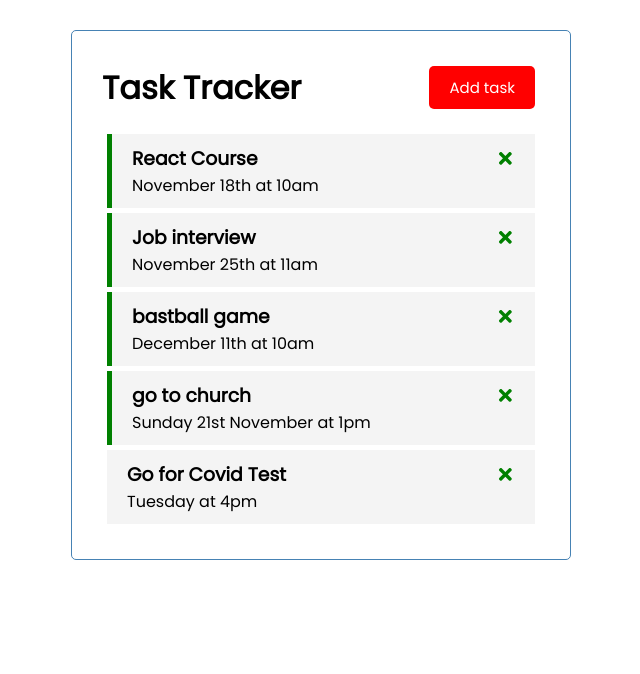
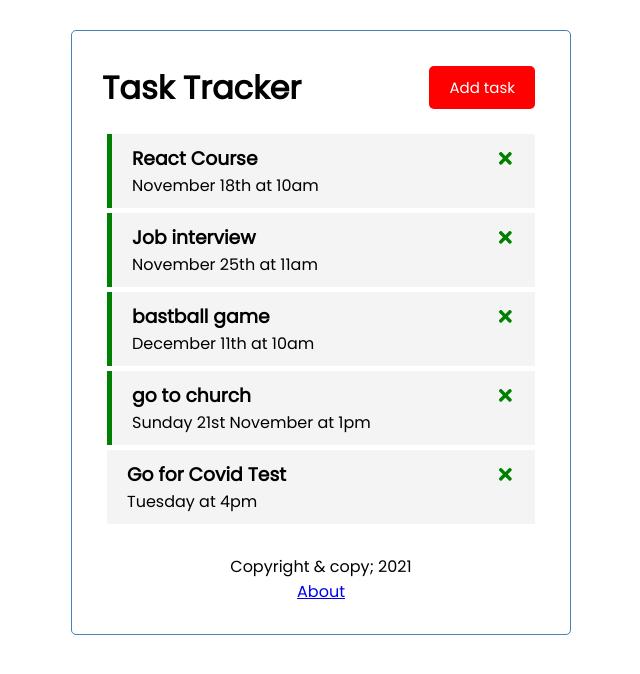
Before and after one commit to ike-agu/react-task-tracker, a React (Create React App) app: page / in a window 1280 px wide. Shown: the top 674 px of the page, without its empty margins (319-959 px from the left). Built offline with nearby package versions, Linux system fonts and the light colour scheme; data requests are answered from the project's data file.

Commit message:
added footer and about page

```diff
--- a/src/App.js
+++ b/src/App.js
@@ -1,7 +1,10 @@
 import {useState, useEffect} from  'react'
+import {BrowserRouter as Router, Route} from 'react-router-dom'
 import Header from './components/Header'
 import Tasks from './components/Tasks'
 import AddTask from './components/AddTask'
+import Footer from './components/Footer'
+import About from './components/About'
 
 function App() {
   const [showAddTask, setShowAddTask] = useState(false)
@@ -83,19 +86,22 @@
       task.id === id? {...task, reminder : data.reminder} : task
     )
   )
+}
+  return (
+    <Router>
 
-}
+      <div className="container">
+        <Header onAdd={()=> setShowAddTask(!showAddTask)} showAdd={showAddTask}/>
+          { showAddTask && <AddTask onAdd = {addTask}/>}
+          {tasks.length > 0 ? (
+         <Tasks tasks={tasks} onDelete =
+        { deleteTask } onToggle = {toggleReminder}/> ) : ('No tasks to display')}
 
+      <Footer/>
+      </div>
+      </Router>
 
-  return (
-    <div className="container">
-     <Header onAdd={()=> setShowAddTask(!showAddTask)} showAdd={showAddTask}/>
-     { showAddTask && <AddTask onAdd = {addTask}/>}
-     {tasks.length > 0 ? (
-     <Tasks tasks={tasks} onDelete =
-     { deleteTask } onToggle = {toggleReminder}/> ) : ('No tasks to display')}
-    </div>
-  );
+  )
 }
 
 export default App;
--- /dev/null
+++ b/src/components/About.js
@@ -0,0 +1,11 @@
+
+const About = () => {
+    return (
+        <div>
+            <h4>Version 1.0.0</h4>
+            <a href='/'>Go Back</a>
+        </div>
+    )
+}
+
+export default About
--- /dev/null
+++ b/src/components/Footer.js
@@ -0,0 +1,11 @@
+const Footer = () => {
+    return (
+        <footer>
+            <p>Copyright & copy; 2021</p>
+            <a href="/about">About</a>
+
+        </footer>
+    )
+}
+
+export default Footer
```
